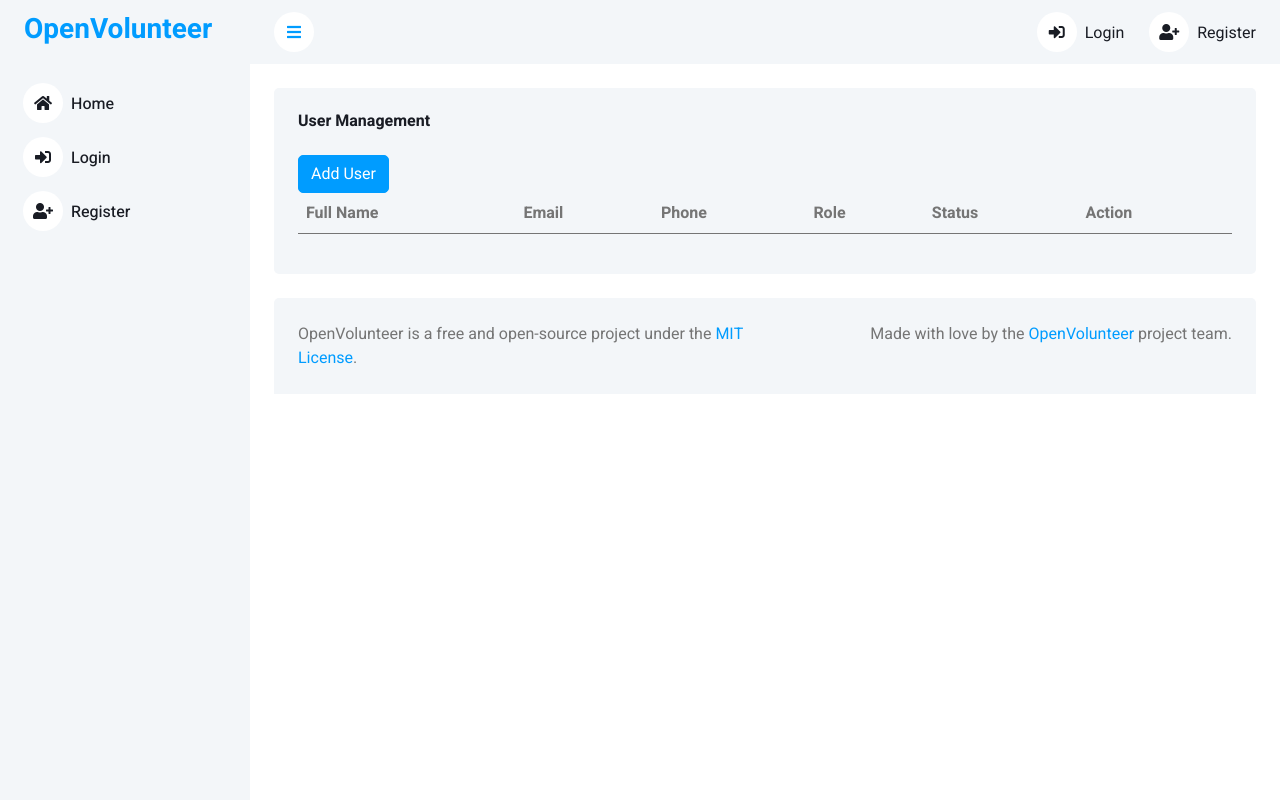
After one commit to rodneygauna/openvolunteer, a Flask app: page /settings/users in a window 1280 px wide. The commit adds this page. Run offline with Flask 3, Linux system fonts and the light colour scheme; lists and menus that the app fills with data are empty; some libraries are stand-ins or nearby versions.

Commit message:
ability to view list of users

```diff
--- /dev/null
+++ b/web/settings/queries.py
@@ -0,0 +1,18 @@
+"""Database queries and functions for settings and other configurations."""
+# Imports
+from app import db
+from users.models import User
+
+
+# Function - Get Users
+def get_users():
+    """Get all users."""
+    users = db.session.query(
+        User.id, User.first_name, User.last_name,
+        User.email, User.role, User.status
+    )\
+        .filter_by(status="active")\
+        .order_by(User.first_name)\
+        .all()
+
+    return users
--- a/web/settings/views.py
+++ b/web/settings/views.py
@@ -5,6 +5,7 @@ from flask import Blueprint, render_template, redirect, url_for
 from flask_login import login_required, current_user
 from users.admin_superuser import admin_required, superuser_required
 from app import db
+from .queries import get_users
 from .forms import OrganizationForm, DefaultPreferenceForm, LocationForm
 from .models import Organization, DefaultPreference, Location
 
@@ -124,3 +125,13 @@ def edit_location(location_id):
         db.session.commit()
         return redirect(url_for("settings.view_locations"))
     return render_template("settings/location_form.html", form=form)
+
+
+# Route - User Management
+@login_required
+@admin_required
+@settings_bp.route("/users", methods=["GET"])
+def view_users():
+    """View all users."""
+    users = get_users()
+    return render_template("settings/users.html", users=users)
--- /dev/null
+++ b/web/templates/settings/users.html
@@ -0,0 +1,39 @@
+{% extends '_base.html' %} {% block content %}
+<div class="row g-4">
+  <div class="col-sm-12">
+    <div class="bg-light rounded h-100 p-4">
+      <h6 class="mb-4">User Management</h6>
+      <a href="#" class="btn btn-primary">Add User</a>
+      <table class="table table-striped">
+        <thead>
+          <th scope="col">Full Name</th>
+          <th scope="col">Email</th>
+          <th scope="col">Phone</th>
+          <th scope="col">Role</th>
+          <th scope="col">Status</th>
+          <th scope="col">Action</th>
+        </thead>
+        <tbody>
+          {% for user in users %}
+          <tr>
+            <td scope="row">{{ user.first_name }} {{ user.last_name }}</td>
+            <td>{{ user.email }}</td>
+            <td>{{ user.phone }}</td>
+            <td>{{ user.role }}</td>
+            <td>{{ user.status }}</td>
+            <td>
+              <div class="btn-group" role="group">
+                <a href="#" class="btn btn-primary btn-sm">Edit</a>
+                <a href="#" class="btn btn-outline-primary btn-sm"
+                  >Reset Password</a
+                >
+              </div>
+            </td>
+          </tr>
+          {% endfor %}
+        </tbody>
+      </table>
+    </div>
+  </div>
+</div>
+{% endblock content %}
--- a/web/templates/sidebar.html
+++ b/web/templates/sidebar.html
@@ -37,6 +37,9 @@
             class="dropdown-item"
             >Saved Locations</a
           >
+          <a href="{{ url_for('settings.view_users') }}" class="dropdown-item"
+            >User Management</a
+          >
         </div>
       </div>
       {% endif %} {% else %}
```
